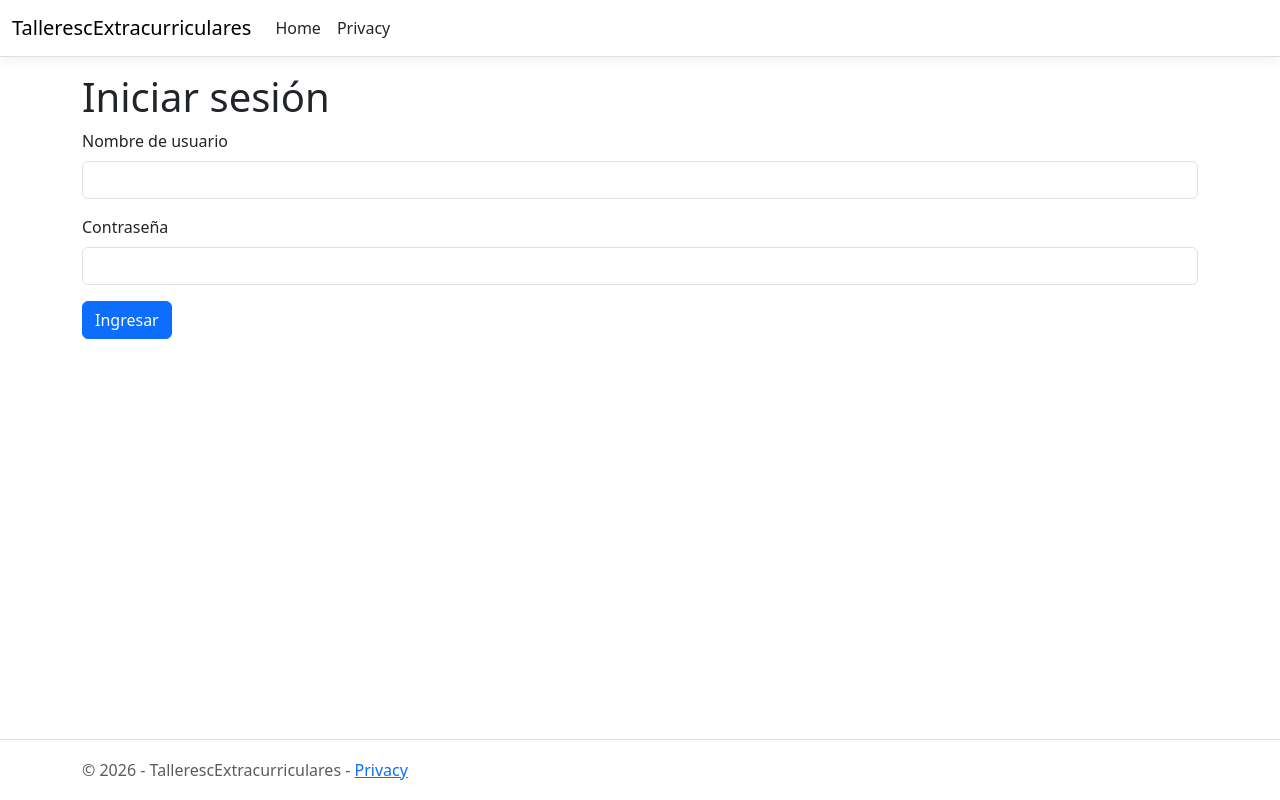
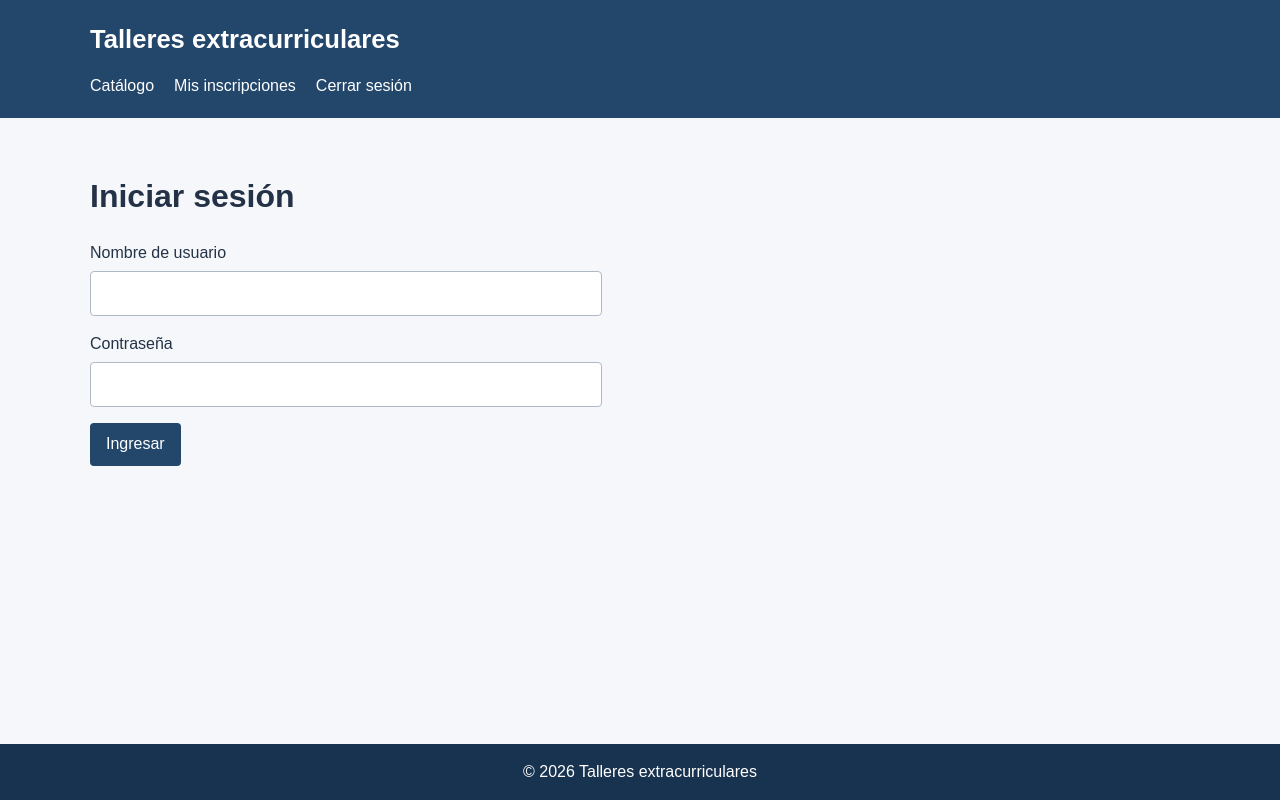
Before and after one commit to ianpelzcaba0102-code/final, an ASP.NET Core app: page /Cuenta/Login in a window 1280 px wide. Run offline with ASP.NET Core 8, Linux system fonts and the light colour scheme; style sheets or scripts are compiled from the project's sources.

Commit message:
Views HTML + CSS

```diff
--- a/Views/Shared/_Layout.cshtml
+++ b/Views/Shared/_Layout.cshtml
@@ -1,50 +1,33 @@
 <!DOCTYPE html>
-<html lang="en">
+<html lang="es">
 <head>
     <meta charset="utf-8" />
     <meta name="viewport" content="width=device-width, initial-scale=1.0" />
-    <title>@ViewData["Title"] - TallerescExtracurriculares</title>
-    <script type="importmap"></script>
-    <link rel="stylesheet" href="~/lib/bootstrap/dist/css/bootstrap.min.css" />
-    <link rel="stylesheet" href="~/css/site.css" asp-append-version="true" />
-    <link rel="stylesheet" href="~/TallerescExtracurriculares.styles.css" asp-append-version="true" />
+    <title>@ViewData["Title"] - Talleres extracurriculares</title>
+    <link rel="stylesheet" href="@Url.Content("~/css/estilos.css")" />
 </head>
 <body>
-    <header>
-        <nav class="navbar navbar-expand-sm navbar-toggleable-sm navbar-light bg-white border-bottom box-shadow mb-3">
-            <div class="container-fluid">
-                <a class="navbar-brand" asp-area="" asp-controller="Home" asp-action="Index">TallerescExtracurriculares</a>
-                <button class="navbar-toggler" type="button" data-bs-toggle="collapse" data-bs-target=".navbar-collapse" aria-controls="navbarSupportedContent"
-                        aria-expanded="false" aria-label="Toggle navigation">
-                    <span class="navbar-toggler-icon"></span>
-                </button>
-                <div class="navbar-collapse collapse d-sm-inline-flex justify-content-between">
-                    <ul class="navbar-nav flex-grow-1">
-                        <li class="nav-item">
-                            <a class="nav-link text-dark" asp-area="" asp-controller="Home" asp-action="Index">Home</a>
-                        </li>
-                        <li class="nav-item">
-                            <a class="nav-link text-dark" asp-area="" asp-controller="Home" asp-action="Privacy">Privacy</a>
-                        </li>
-                    </ul>
-                </div>
-            </div>
-        </nav>
+    <header class="site-header">
+        <div class="site-header-content">
+            <h1>Talleres extracurriculares</h1>
+            <nav aria-label="Navegación principal">
+                <ul>
+                    <li><a href="@Url.Action("Catalogo", "Taller")">Catálogo</a></li>
+                    <li><a href="@Url.Action("MisInscripciones", "Inscripcion")">Mis inscripciones</a></li>
+                    <li><a href="@Url.Action("CerrarSesion", "Cuenta")">Cerrar sesión</a></li>
+                </ul>
+            </nav>
+        </div>
     </header>
-    <div class="container">
-        <main role="main" class="pb-3">
-            @RenderBody()
-        </main>
-    </div>
 
-    <footer class="border-top footer text-muted">
-        <div class="container">
-            &copy; 2026 - TallerescExtracurriculares - <a asp-area="" asp-controller="Home" asp-action="Privacy">Privacy</a>
-        </div>
+    <main>
+        @RenderBody()
+    </main>
+
+    <footer>
+        <p>&copy; @DateTime.Now.Year Talleres extracurriculares</p>
     </footer>
-    <script src="~/lib/jquery/dist/jquery.min.js"></script>
-    <script src="~/lib/bootstrap/dist/js/bootstrap.bundle.min.js"></script>
-    <script src="~/js/site.js" asp-append-version="true"></script>
+
     @await RenderSectionAsync("Scripts", required: false)
 </body>
 </html>
--- /dev/null
+++ b/wwwroot/css/estilos.css
@@ -0,0 +1,116 @@
+* {
+    box-sizing: border-box;
+}
+
+body {
+    display: flex;
+    flex-direction: column;
+    min-height: 100vh;
+    margin: 0;
+    color: #243247;
+    background-color: #f5f7fa;
+    font-family: Arial, Helvetica, sans-serif;
+    line-height: 1.5;
+}
+
+.site-header {
+    padding: 1.25rem 1.5rem;
+    color: #fff;
+    background-color: #23466b;
+}
+
+.site-header-content {
+    max-width: 1100px;
+    margin: 0 auto;
+}
+
+.site-header h1 {
+    margin: 0 0 1rem;
+    font-size: 1.6rem;
+}
+
+nav ul {
+    display: flex;
+    flex-wrap: wrap;
+    gap: 1.25rem;
+    margin: 0;
+    padding: 0;
+    list-style: none;
+}
+
+nav a {
+    color: #fff;
+    text-decoration: none;
+}
+
+nav a:hover,
+nav a:focus {
+    text-decoration: underline;
+}
+
+main {
+    width: calc(100% - 2rem);
+    max-width: 1100px;
+    margin: 2rem auto;
+    flex: 1;
+}
+
+form {
+    max-width: 32rem;
+}
+
+.mb-3 {
+    margin-bottom: 1rem;
+}
+
+.form-label {
+    display: block;
+    margin-bottom: 0.35rem;
+}
+
+.form-control {
+    width: 100%;
+    padding: 0.6rem 0.75rem;
+    border: 1px solid #aeb9c6;
+    border-radius: 4px;
+    font: inherit;
+}
+
+.form-control:focus {
+    border-color: #23466b;
+    outline: 2px solid #b8d2eb;
+}
+
+.text-danger {
+    margin: 0.75rem 0;
+    color: #a12622;
+}
+
+.btn {
+    padding: 0.6rem 1rem;
+    border: 0;
+    border-radius: 4px;
+    font: inherit;
+    cursor: pointer;
+}
+
+.btn-primary {
+    color: #fff;
+    background-color: #23466b;
+}
+
+.btn-primary:hover,
+.btn-primary:focus {
+    background-color: #18334f;
+}
+
+footer {
+    padding: 1rem;
+    color: #fff;
+    background-color: #18334f;
+    text-align: center;
+}
+
+footer p {
+    margin: 0;
+}
```
Also changed, not shown: TallerescExtracurriculares.csproj.
